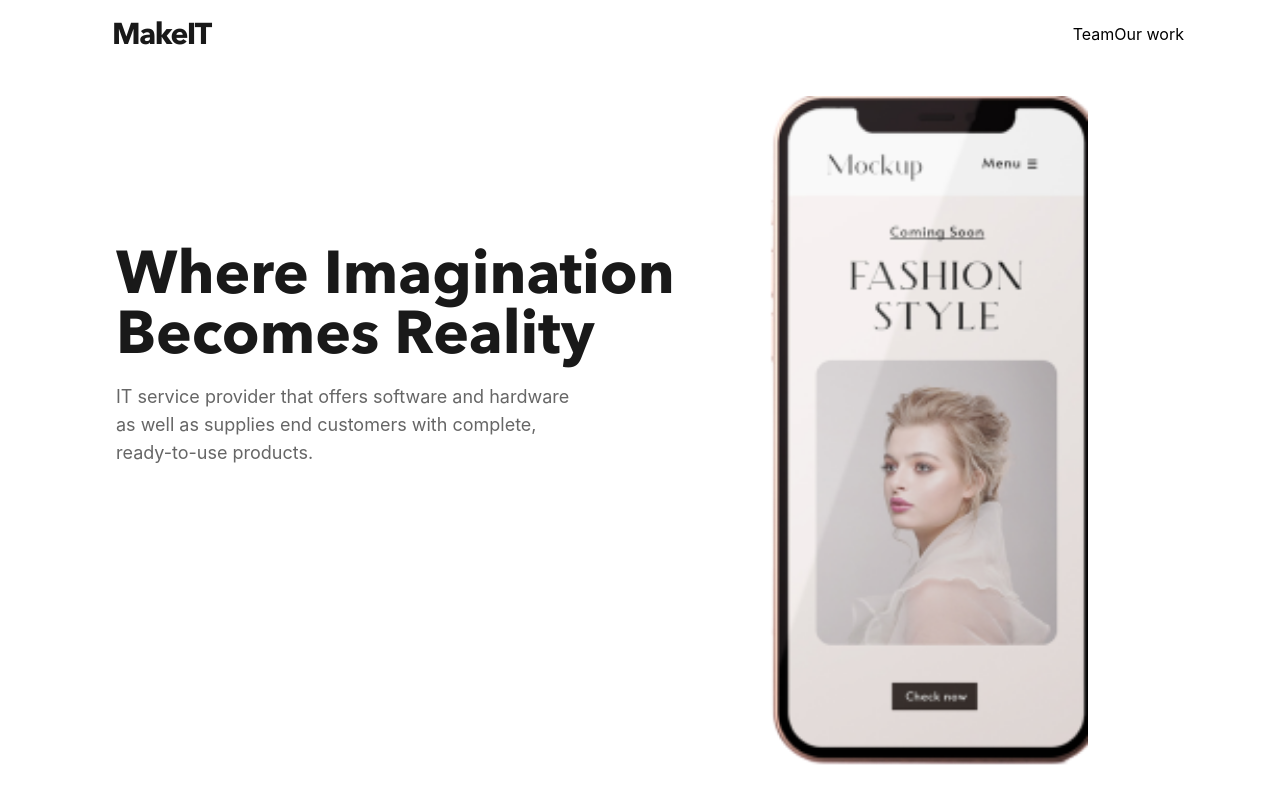
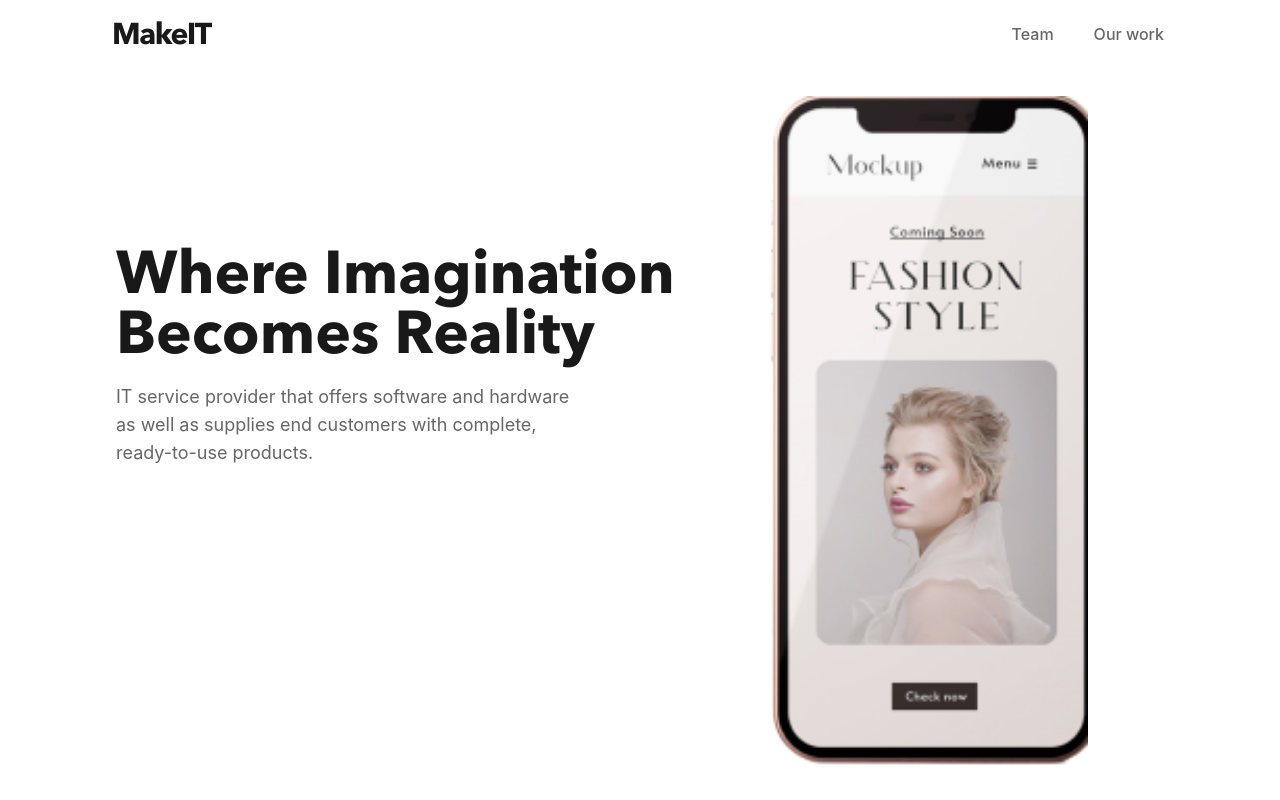
Before and after one commit to itx-shoaib/mad9135-a3-next-basic, a Next.js app: page / in a window 1280 px wide. Shown: the top 800 px of the page. Built offline with nearby package versions, Linux system fonts and the light colour scheme.

Commit message:
Changing in header

```diff
--- a/components/Header.js
+++ b/components/Header.js
@@ -49,20 +49,23 @@
           <nav className="flex-col flex-grow ">
             <ul className="flex flex-grow justify-end flex-wrap items-center">
               <li>
+                <a className="font-medium text-gray-600 hover:text-gray-900 px-5 py-3 flex items-center transition duration-150 ease-in-out">
                   <Link
                     href="/"
-                  className="font-medium text-gray-600 hover:text-gray-900 px-5 py-3 flex items-center transition duration-150 ease-in-out"
+
                   >
                     Team
                   </Link>
+                </a>
               </li>
               <li>
+                <a className="font-medium text-gray-600 hover:text-gray-900 px-5 py-3 flex items-center transition duration-150 ease-in-out">
                   <Link
                     href="/work"
-                  className="font-medium text-gray-600 hover:text-gray-900 px-5 py-3 flex items-center transition duration-150 ease-in-out"
                   >
                     Our work
                   </Link>
+                </a>
               </li>
               {/* <li>
                 <Link
```
Lines whose indentation alone changed are shown as unchanged.
